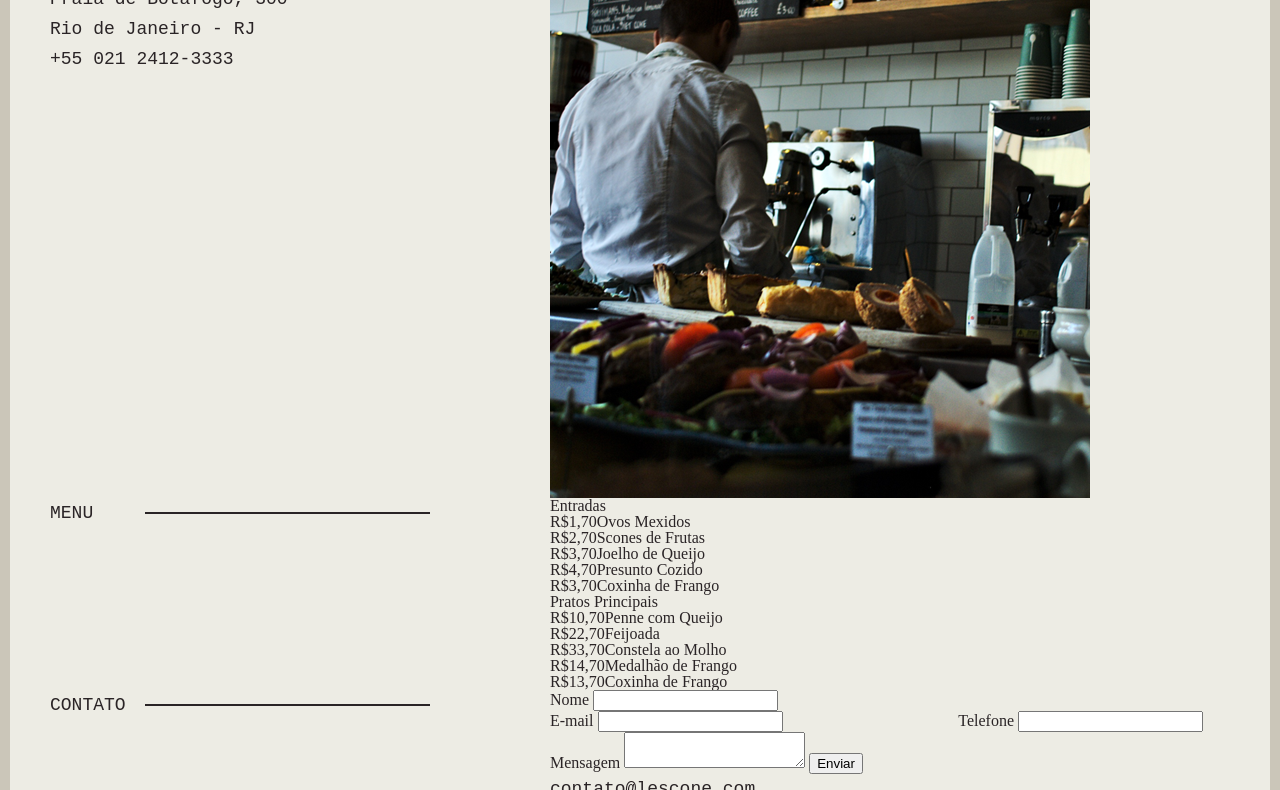
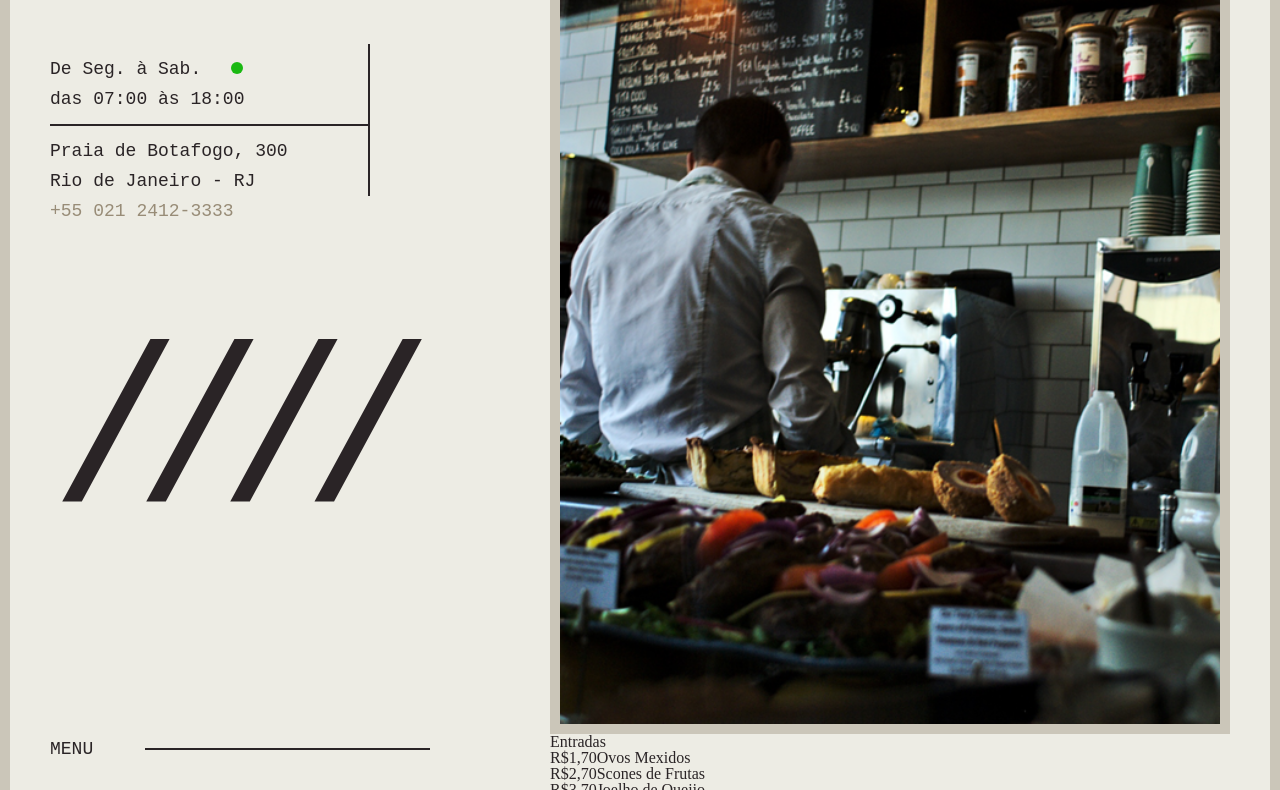
Before and after one commit to maxmaccari/lescone, a plain HTML site: page index.html in a window 1280 px wide. Shown: the part 212-1002 px from the top of the page. Drawn offline with Linux system fonts and the light colour scheme; a web font is replaced by a local one.

Commit message:
Implement intro part
https://www.origamid.com/curso/css-com-sass/4-9-introducao

```diff
--- a/index.html
+++ b/index.html
@@ -25,7 +25,7 @@
       <p class="intro-phone">+55 021 2412-3333</p>
     </div>
     <div class="grid-7">
-      <img src="img/foto.png" alt="Foto de Le Scone">
+      <img class="intro-photo" src="img/foto.png" alt="Foto de Le Scone">
     </div>
   </main>
 
--- /dev/null
+++ b/scss/_intro.scss
@@ -0,0 +1,64 @@
+.intro {
+  margin-top: 60px;
+  @include d(s) {
+    margin-top: 20px;
+  }
+}
+
+.logo {
+  margin-bottom: 60px;
+}
+
+.intro-info {
+  border-right: 2px solid $gray;
+  max-width: 320px;
+
+  p {
+    padding-top: 10px;
+  }
+
+  p:first-child {
+    border-bottom: 2px solid $gray;
+    padding-bottom: 10px;
+  }
+}
+
+.intro-phone {
+  color: $beige-dark;
+  @include d(s) {
+    margin-bottom: 40px;
+  }
+
+  &::after {
+    content: "/ / / /";
+    display: block;
+    margin-top: 200px;
+    font-size: 220px;
+    letter-spacing: -90px;
+    color: $gray;
+
+    @include d(m) {
+      margin-top: 80px;
+      font-size: 160px;
+      letter-spacing: -70px;
+    }
+
+    @include d(s) {
+      display: none;
+    }
+  }
+}
+
+.open {
+  display: inline-block;
+  width: 12px;
+  height: 12px;
+  border-radius: 50%;
+  background: $green;
+  margin-left: 30px;
+}
+
+.intro-photo {
+  border: 10px solid $beige-medium;
+  width: 100%;
+}
--- a/scss/_vars-and-mixins.scss
+++ b/scss/_vars-and-mixins.scss
@@ -3,7 +3,7 @@ $beige-light: #edece4;
 $beige-medium: #cbc6b9;
 $beige-dark: #988c77;
 $gray: #2a2426;
-$green: #988c77;
+$green: #1ab912;
 
 // Typography
 $type-1: 'PT Mono', monospace;
--- a/scss/style.scss
+++ b/scss/style.scss
@@ -1,4 +1,8 @@
+// General
 @import "reset";
 @import "grid";
 @import 'vars-and-mixins';
 @import 'main';
+
+// Parts
+@import "intro";
```
Also changed, not shown: css/style.css.
